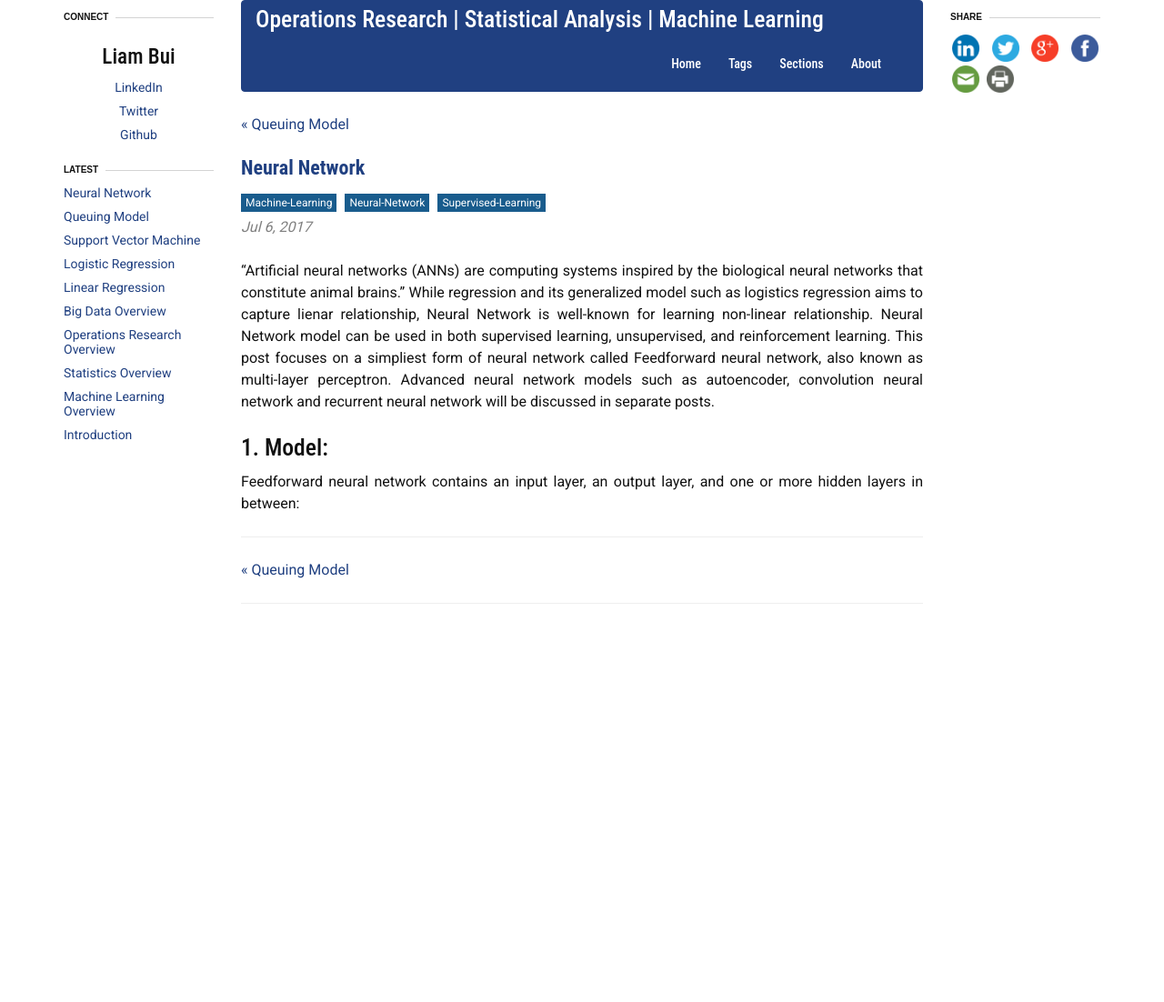
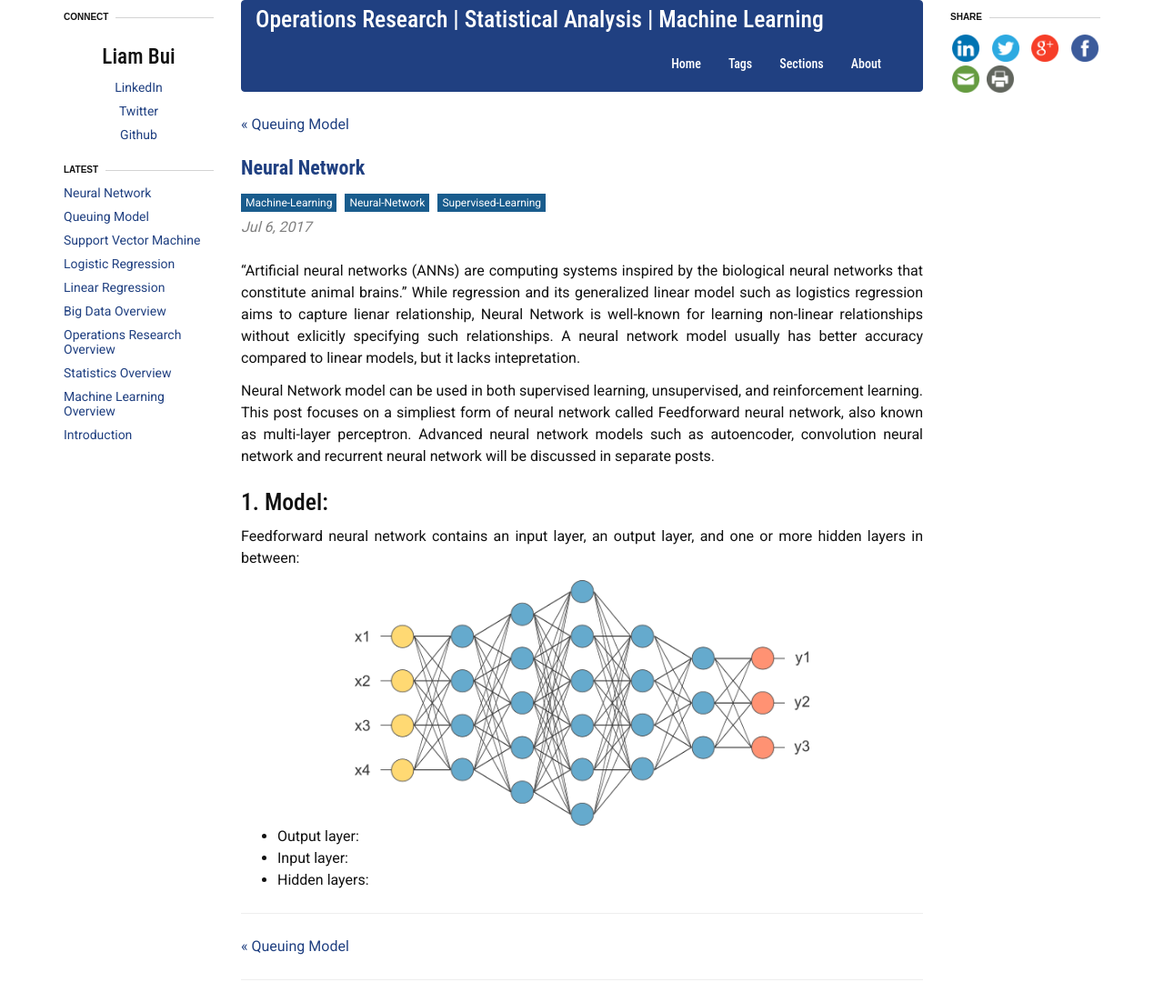
Before and after one commit to liambll/blog-archive, a Jekyll site: the page built from _posts/2017-07-06-neural-network.markdown, in a window 1280 px wide. Shown: the whole page at 91% size. Built offline with Jekyll 4.4.1, drawn with Linux system fonts in a browser that asks for light colours; nearby versions of some CDN libraries; comment, search, counter and statistics services are not loaded; before the commit the page ends 900 px from its top, so only the background shows below that.

Commit message:
Update 2017-07-06-neural-network.markdown

```diff
--- a/_posts/2017-07-06-neural-network.markdown
+++ b/_posts/2017-07-06-neural-network.markdown
@@ -13,7 +13,17 @@ summary: Artificial neural networks (ANNs) are computing systems inspired by the
 ---
 
 
-"Artificial neural networks (ANNs) are computing systems inspired by the biological neural networks that constitute animal brains." While regression and its generalized model such as logistics regression aims to capture lienar relationship, Neural Network is well-known for learning non-linear relationship. Neural Network model can be used in both supervised learning, unsupervised, and reinforcement learning. This post focuses on a simpliest form of neural network called Feedforward neural network, also known as multi-layer perceptron. Advanced neural network models such as autoencoder, convolution neural network and recurrent neural network will be discussed in separate posts.
+"Artificial neural networks (ANNs) are computing systems inspired by the biological neural networks that constitute animal brains." While regression and its generalized linear model such as logistics regression aims to capture lienar relationship, Neural Network is well-known for learning non-linear relationships without exlicitly specifying such relationships. A neural network model usually has better accuracy compared to linear models, but it lacks intepretation.
+
+Neural Network model can be used in both supervised learning, unsupervised, and reinforcement learning. This post focuses on a simpliest form of neural network called Feedforward neural network, also known as multi-layer perceptron. Advanced neural network models such as autoencoder, convolution neural network and recurrent neural network will be discussed in separate posts.
 
 ## 1. Model:
 Feedforward neural network contains an input layer, an output layer, and one or more hidden layers in between:
+<div class="imgcap">
+<div >
+    <img src="/blog/assets/neural-network/neural-network.png" width = "500">
+</div>
+</div>
+* Output layer:
+* Input layer:
+* Hidden layers:
```
